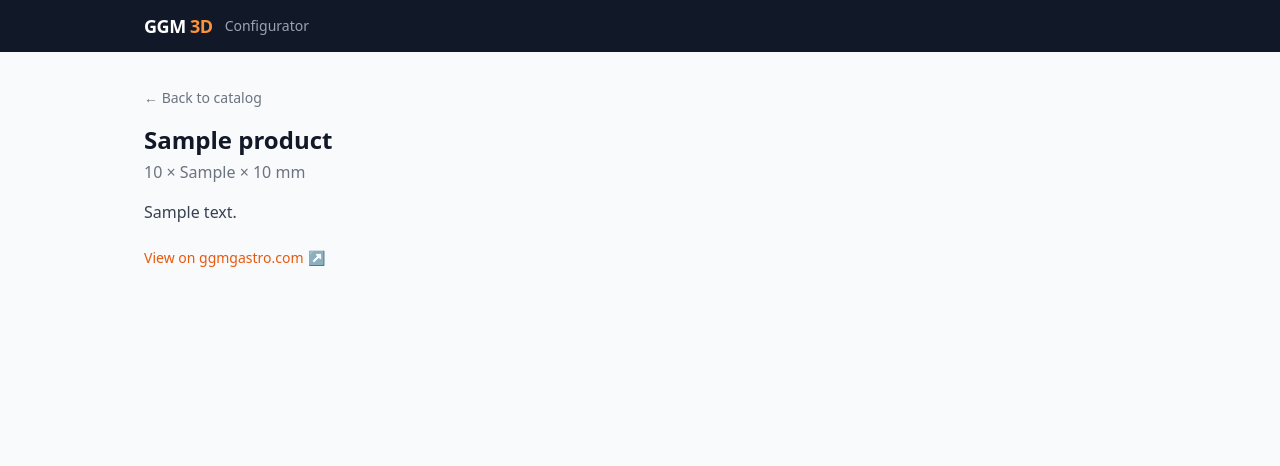
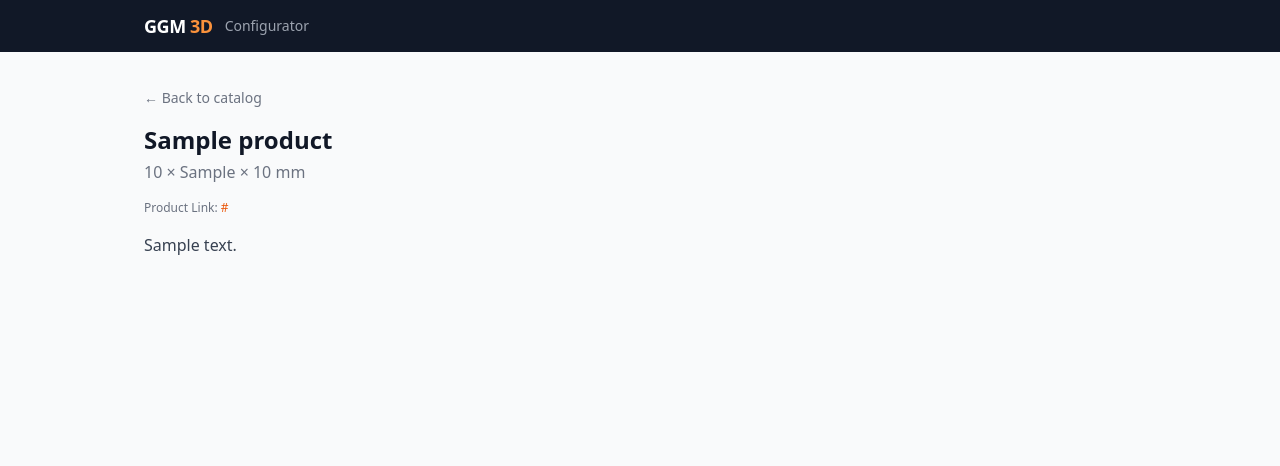
Before and after one commit to JollyJem/ggm3D, a FastAPI app: template app/templates/product.html in a window 1280 px wide. Shown: the top 466 px of the page. Run offline with FastAPI, Linux system fonts and the light colour scheme; the template is opened without the code that fills it: most values are stand-ins (such as "Sample title", 1, 10 or a date in 2020); some libraries are stand-ins or nearby versions.

Commit message:
Move the catalog link under the viewer as small "Product Link" text
Sits directly below the 3D model and above the description, in text-xs
gray. The full URL is the link text, with break-all so it stays inside
the viewport at 390 px.

Co-Authored-By: Claude Opus 5 <noreply@anthropic.com>

```diff
--- a/app/templates/product.html
+++ b/app/templates/product.html
@@ -17,15 +17,16 @@
   {% endif %}
 </div>
 
+{% if product.product_url %}
+<p class="mt-2 text-xs text-gray-500 leading-snug">
+  Product Link:
+  <!-- break-all keeps the long URL inside the viewport at 390 px -->
+  <a href="{{ product.product_url }}" target="_blank" rel="noopener noreferrer"
+     class="text-orange-600 hover:text-orange-700 hover:underline break-all">{{ product.product_url }}</a>
+</p>
+{% endif %}
+
 <p class="mt-4 text-gray-700">{{ product.description }}</p>
-
-{% if product.product_url %}
-<a href="{{ product.product_url }}" target="_blank" rel="noopener noreferrer"
-   class="mt-3 inline-flex items-center gap-1 min-h-[44px] text-sm font-medium text-orange-600 hover:text-orange-700 hover:underline">
-  View on ggmgastro.com
-  <span aria-hidden="true">↗</span>
-</a>
-{% endif %}
 
 {% if method == "parametric" %}
 <div class="mt-6">
```
Also changed, not shown: tests/test_app.py (+6 -1 lines).
